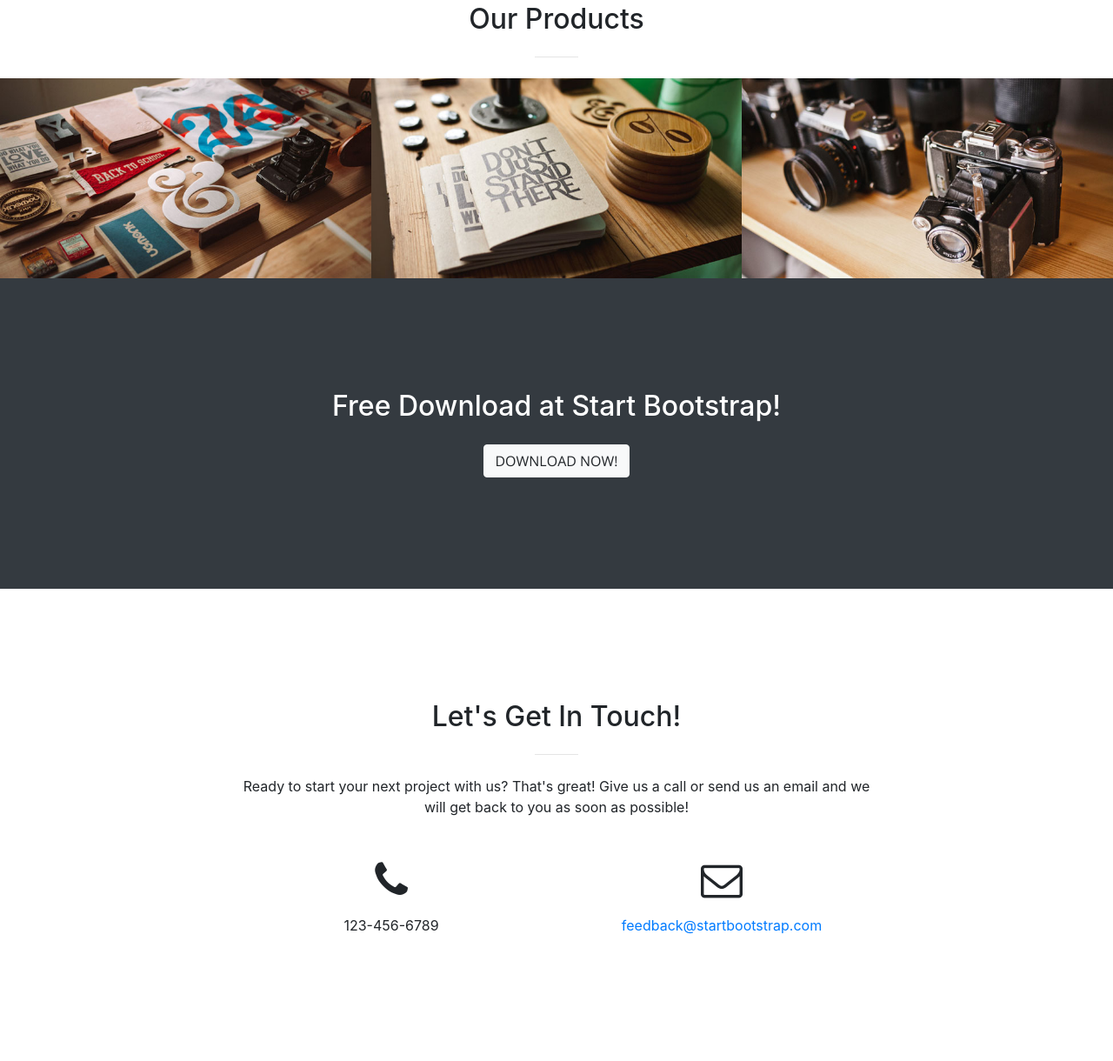
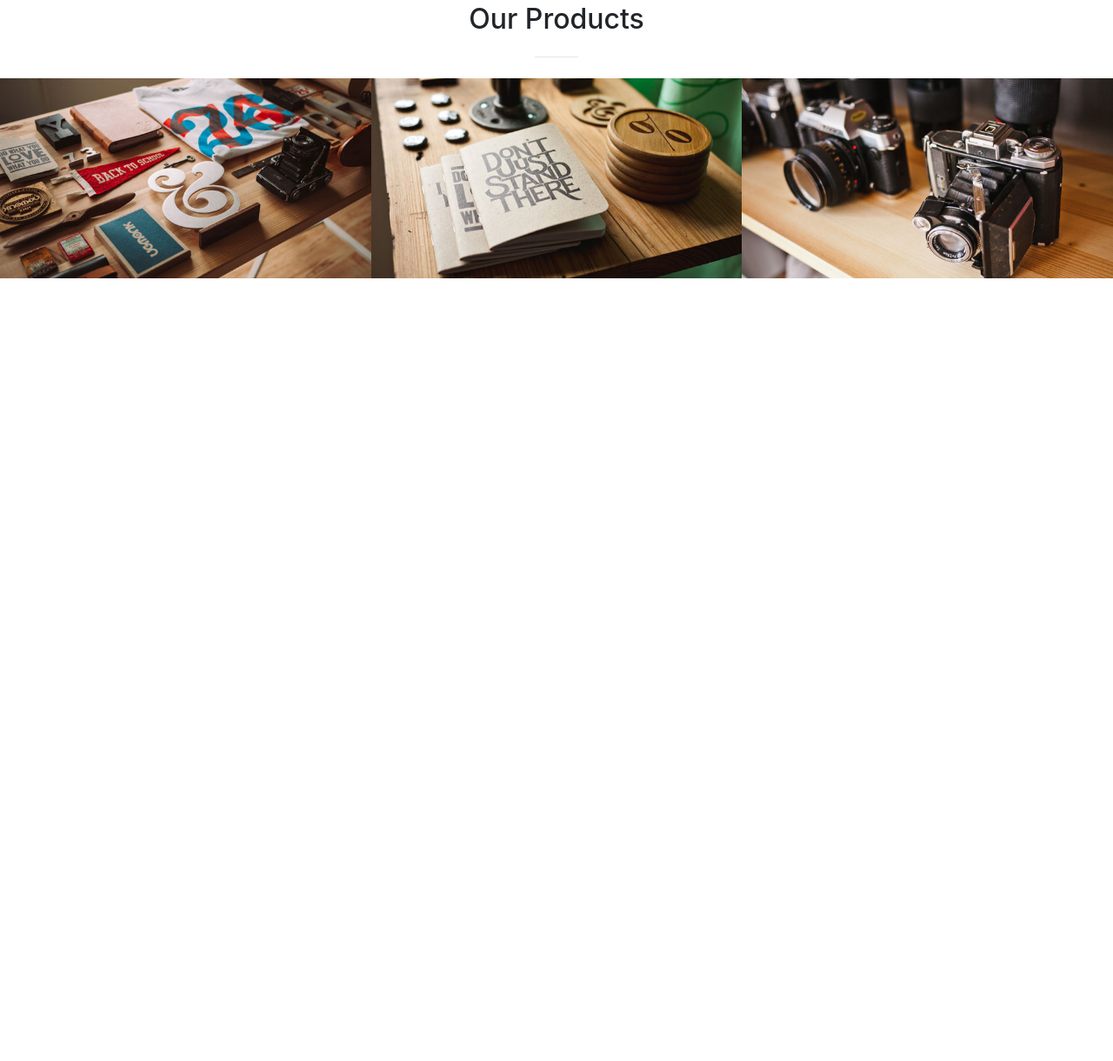
Before and after one commit to alimin002/patra-tech-landingpage, a website with bundled scripts: page index.html in a window 1280 px wide. Shown: the part 1366-2586 px from the top of the page at 87% size. After the commit the page ends 1686 px from the top, so only its background shows below. Built offline with nearby package versions, Linux system fonts and the light colour scheme.

Commit message:
remove link bootstrap

```diff
--- a/index.html
+++ b/index.html
@@ -172,38 +172,6 @@
             </a>
           </div>
     </section>
-
-    <section class="bg-dark text-white">
-      <div class="container text-center">
-        <h2 class="mb-4">Free Download at Start Bootstrap!</h2>
-        <a class="btn btn-light btn-xl sr-button" href="http://startbootstrap.com/template-overviews/creative/">Download Now!</a>
-      </div>
-    </section>
-
-    <section id="contact">
-      <div class="container">
-        <div class="row">
-          <div class="col-lg-8 mx-auto text-center">
-            <h2 class="section-heading">Let's Get In Touch!</h2>
-            <hr class="my-4">
-            <p class="mb-5">Ready to start your next project with us? That's great! Give us a call or send us an email and we will get back to you as soon as possible!</p>
-          </div>
-        </div>
-        <div class="row">
-          <div class="col-lg-4 ml-auto text-center">
-            <i class="fa fa-phone fa-3x mb-3 sr-contact"></i>
-            <p>123-456-6789</p>
-          </div>
-          <div class="col-lg-4 mr-auto text-center">
-            <i class="fa fa-envelope-o fa-3x mb-3 sr-contact"></i>
-            <p>
-              <a href="mailto:your-email@your-domain.com">feedback@startbootstrap.com</a>
-            </p>
-          </div>
-        </div>
-      </div>
-    </section>
-
     <!-- Bootstrap core JavaScript -->
     <script src="vendor/jquery/jquery.min.js"></script>
     <script src="vendor/bootstrap/js/bootstrap.bundle.min.js"></script>
```
